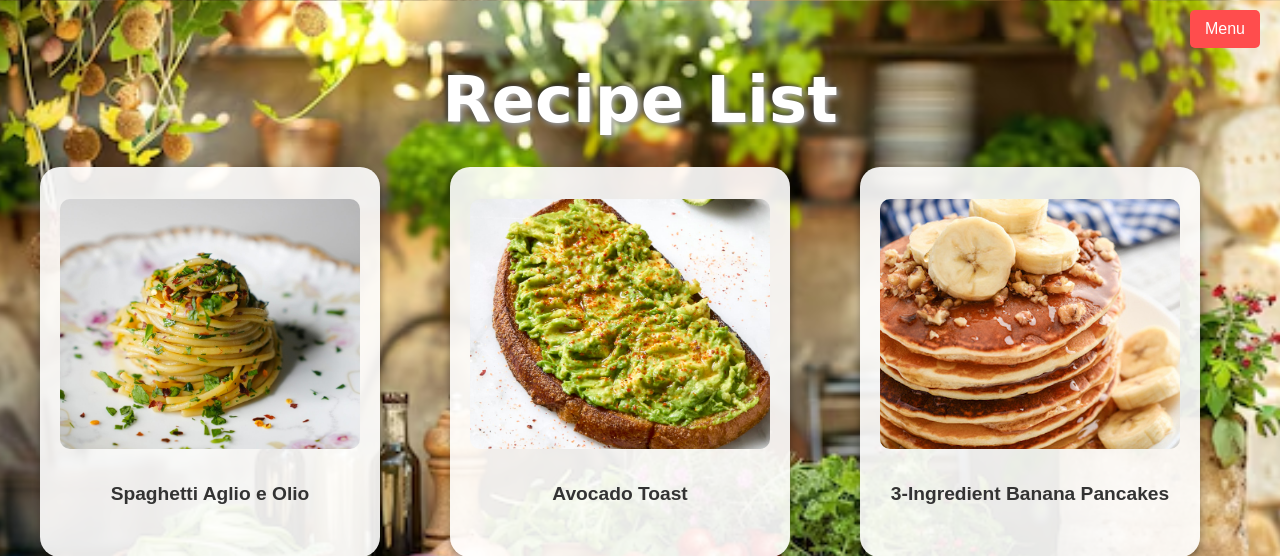
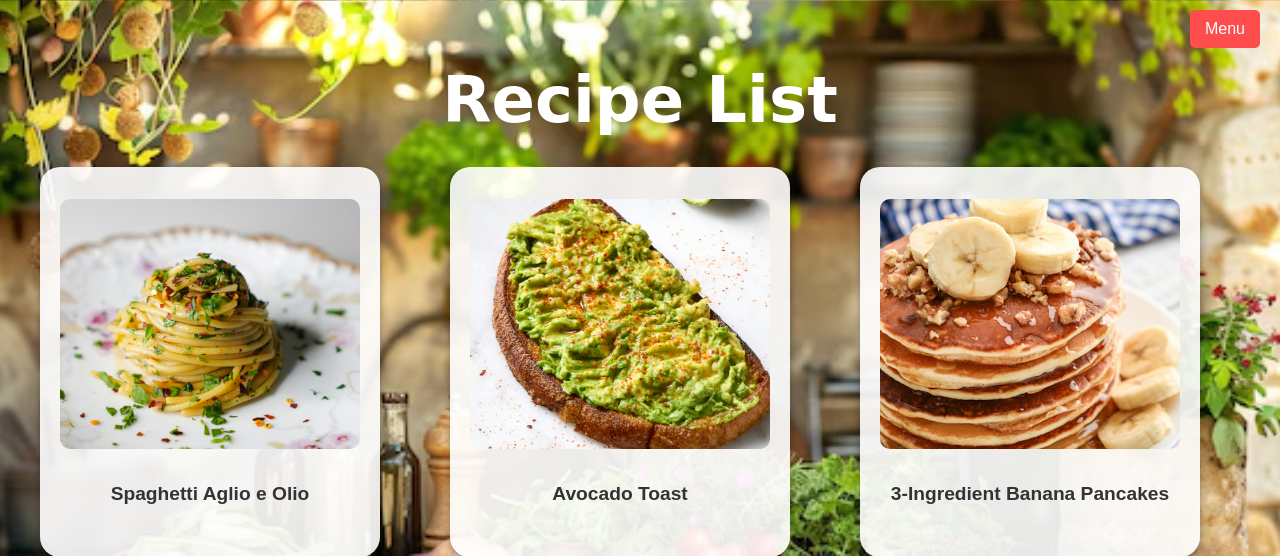
Before and after one commit to haleytolar/recipe_app, a Django app: page /recipes/ in a window 1280 px wide. Shown: the top 556 px of the page. Run offline with Django 4.2, Linux system fonts and the light colour scheme; data comes from the database, SQL or seed files in the repository; some web fonts are replaced.

Commit message:
remove h1 text shadow

```diff
--- a/src/recipes/templates/recipes/recipe_list.html
+++ b/src/recipes/templates/recipes/recipe_list.html
@@ -22,10 +22,6 @@
             margin-bottom: 30px;
             font-size: 4rem;
             color: #fff;
-            text-shadow:
-                2px 2px 6px rgba(255, 255, 255, 0.8),
-                -2px -2px 4px rgba(0, 0, 0, 0.8),
-                2px 2px 4px rgba(0, 0, 0, 0.8);
         }
 
         ul {
```
